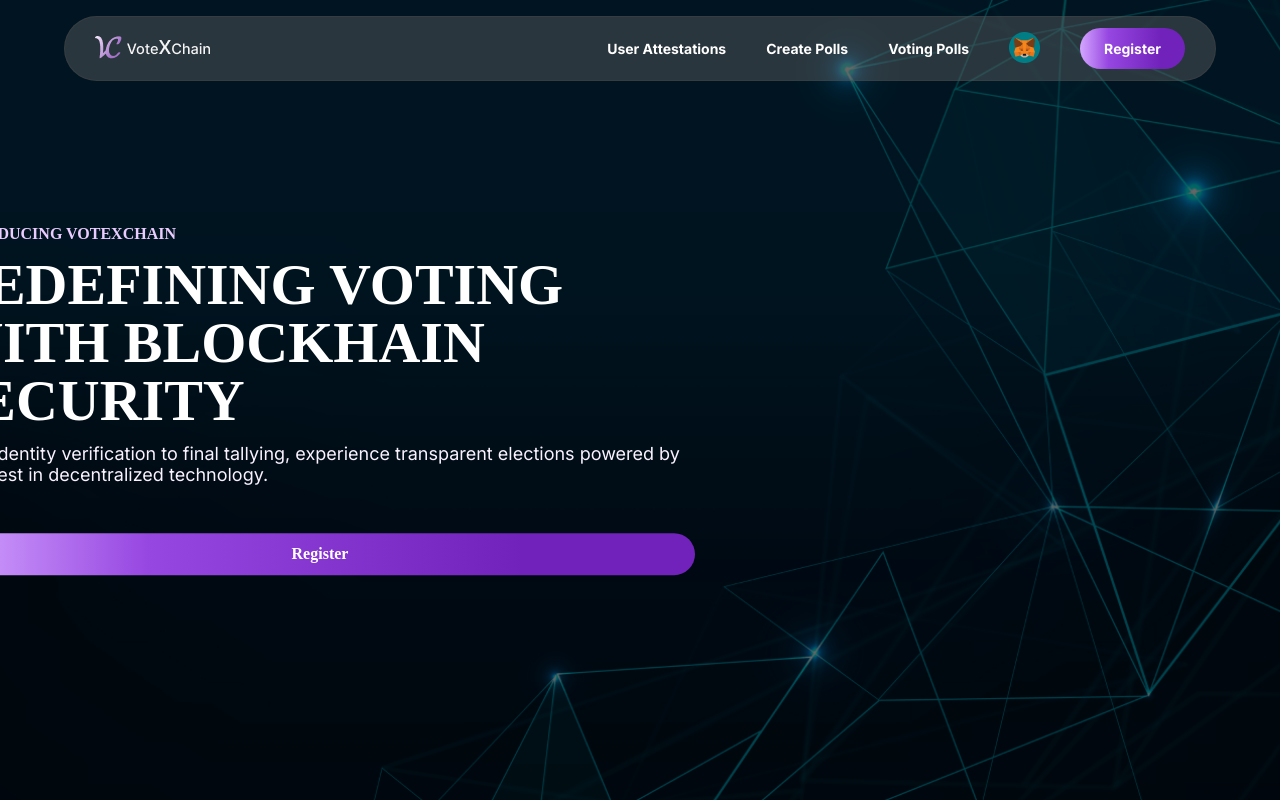
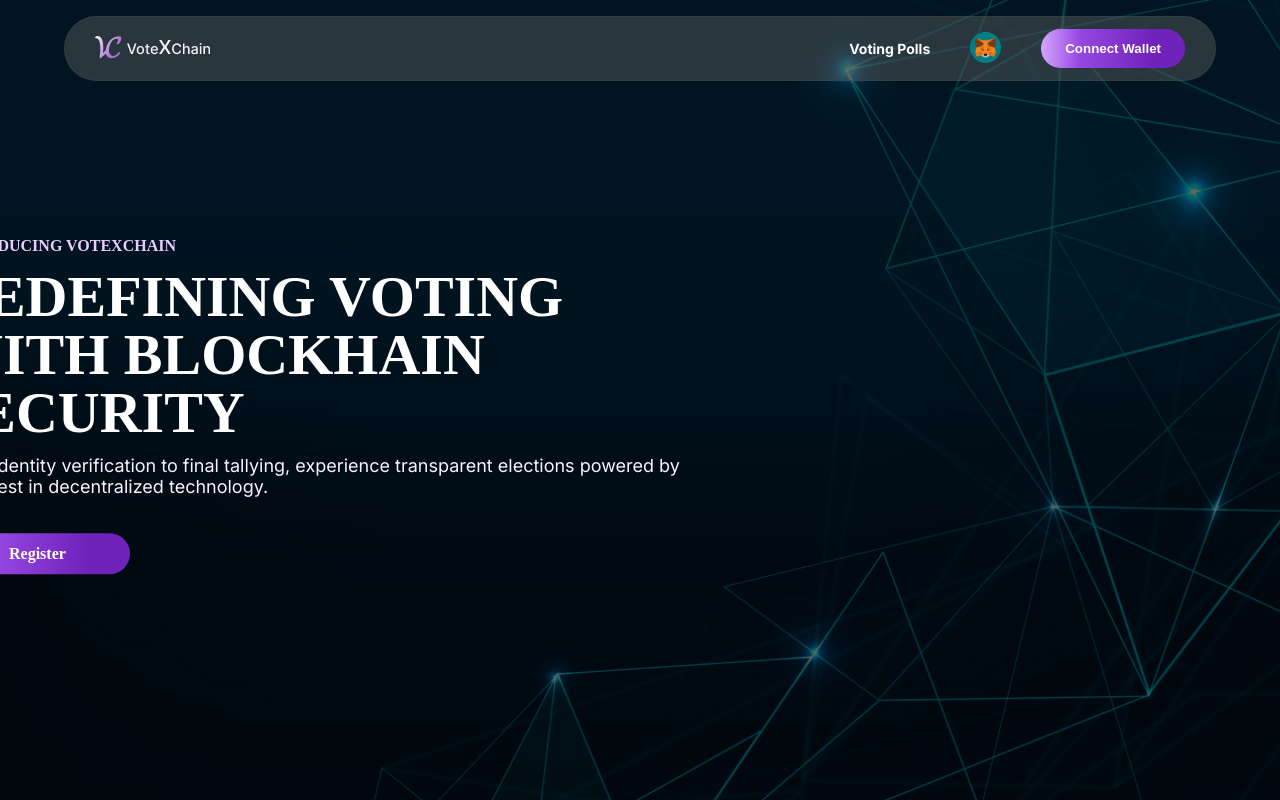
Before and after one commit to Tandin-Dorji-ikigai/EthGlobal, a React (Create React App) app in the folder frontend/: page / in a window 1280 px wide. Shown: the top 800 px of the page. Built offline with nearby package versions, Linux system fonts and the light colour scheme; a web font is replaced by a local one.

Commit message:
fixed navbar css

```diff
--- a/frontend/src/Component/Navbar.css
+++ b/frontend/src/Component/Navbar.css
@@ -147,28 +147,10 @@ a {
     padding: 0.75rem 4rem !important;
 }
 
-.nav__cta {
+.nav-btn-container{
+    column-gap: 10px;
     display: flex;
-    align-items: center;
-    justify-content: center;
-    background: linear-gradient(90deg, #D4A6FF 0%, #9747E1 27%, #7122BB 77%);
-    border: none;
-    border-radius: 100px;
-    cursor: pointer;
-    transition: all 0.5s ease-in-out;
-    padding: 0.75rem 1.5rem;
-    color: #FFFFFF;
-    font-weight: bold;
-    gap: 0.5rem;
-}
 
-.nav__cta:hover{
-    filter: brightness(0.8);
-}
-.meta-img {
-    width: 24px;
-    height: 24px;
-    margin-right: 8px;
 }
 
 
--- a/frontend/src/Component/Navbar.jsx
+++ b/frontend/src/Component/Navbar.jsx
@@ -53,7 +53,7 @@ const Navbar = () => {
     };
 
     const connectWallet = async () => {
-        setLoading(true);
+        setLoading(true); // Show loader
         if (window.ethereum) {
             try {
                 const permissions = await window.ethereum.request({
@@ -70,25 +70,25 @@ const Navbar = () => {
             } catch (error) {
                 console.error("MetaMask connection failed:", error);
             } finally {
-                setLoading(false);
+                setLoading(false); // Hide loader
             }
         } else {
             alert("MetaMask not detected. Please install MetaMask!");
-            setLoading(false);
+            setLoading(false); // Hide loader
         }
     };
 
     const disconnectWallet = async () => {
-        setLoading(true);
+        setLoading(true); // Show loader
         setWalletAddress(null);
         console.log("Wallet disconnected.");
         alert("You can switch your wallet by selecting a different account in MetaMask.");
-        setLoading(false);
+        setLoading(false); // Hide loader
     };
 
     return (
         <>
-            {loading && <Loader />}
+            {loading && <Loader />} {/* Show loader if loading is true */}
             <header className="header">
                 <nav className="nav container">
                     <NavLink to="/" className="nav__logo">
@@ -97,17 +97,20 @@ const Navbar = () => {
 
                     <div className={`nav__menu ${showMenu ? "show-menu" : ""}`} id="nav-menu">
                         <ul className="nav__list">
-
+                            {walletAddress && walletAddress.toLowerCase() === "0xaa4cd3b7706b1be52e44d115d4683b49542abf69" && (
+                                <>
                                     <li className="nav__item">
-                                <NavLink to="/voting" className="nav__link" onClick={closeMenuOnMobile}>
+                                        <NavLink to="/attestations" className="nav__link" onClick={closeMenuOnMobile}>
                                             User Attestations
                                         </NavLink>
                                     </li>
                                     <li className="nav__item">
-                                <NavLink to="/voting" className="nav__link" onClick={closeMenuOnMobile}>
+                                        <NavLink to="/create-poll" className="nav__link" onClick={closeMenuOnMobile}>
                                             Create Polls
                                         </NavLink>
                                     </li>
+                                </>
+                            )}
                             <li className="nav__item">
                                 <NavLink to="/voting" className="nav__link" onClick={closeMenuOnMobile}>
                                     Voting Polls
@@ -116,13 +119,24 @@ const Navbar = () => {
 
                             <li className="nav__item">
                                 <NavLink to="/login" className="nav__link" onClick={closeMenuOnMobile}>
-                                    <img src={MetaImg} alt="" />
+                                    <img src={MetaImg} alt="MetaMask" />
                                 </NavLink>
                             </li>
-                            <li className="nav__item">
-                                <NavLink to="/register" className="nav__link nav__cta">
-                                    Register
-                                </NavLink>
+                            <li className="nav__item nav-btn-container">
+                                {walletAddress ? (
+                                    <>
+                                        <button className="nav__link nav__cta" onClick={Attestation}>
+                                            Attestation
+                                        </button>
+                                        <button className="nav__link nav__cta" onClick={disconnectWallet}>
+                                            Disconnect
+                                        </button>
+                                    </>
+                                ) : (
+                                    <button className="nav__link nav__cta" onClick={connectWallet}>
+                                        Connect Wallet
+                                    </button>
+                                )}
                             </li>
                         </ul>
                         <div className="nav__close" id="nav-close" onClick={toggleMenu}>
```
Lines whose indentation alone changed are shown as unchanged.
